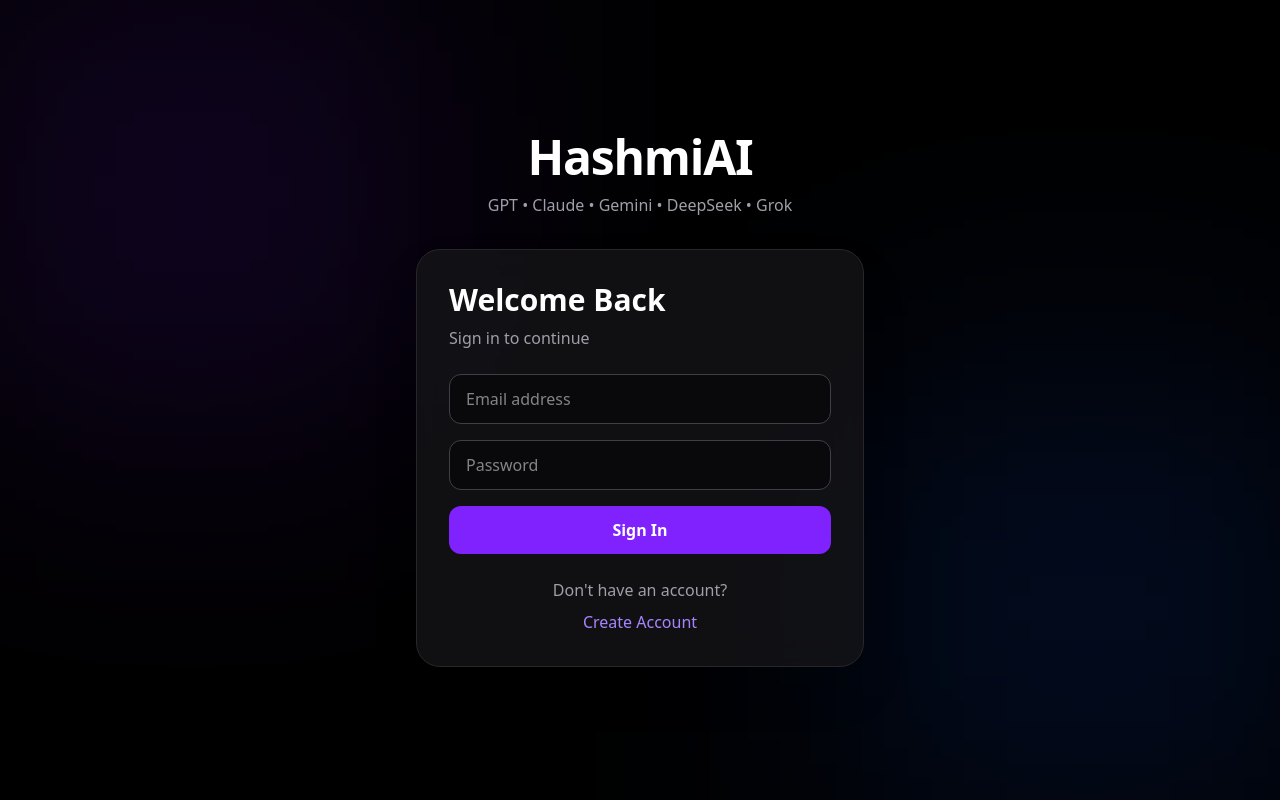
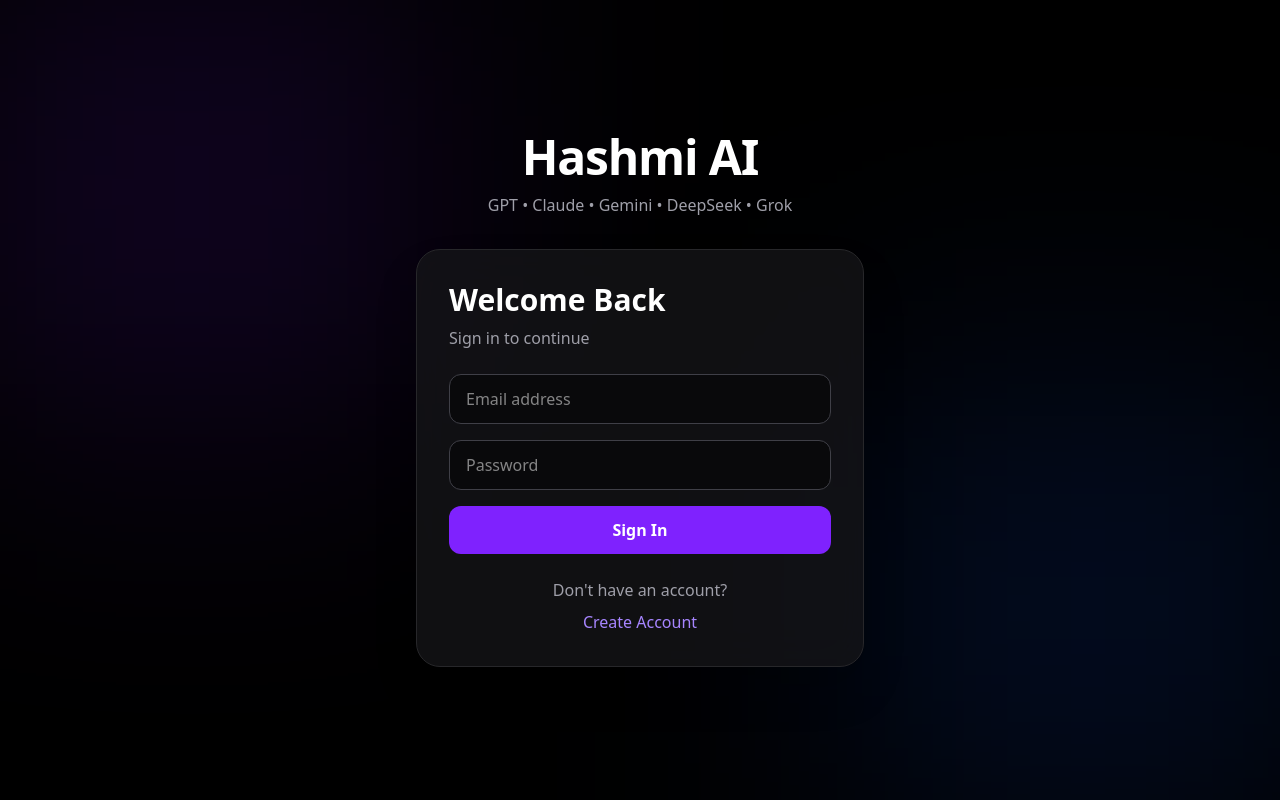
Before and after one commit to asifkhan0870/omni-ai, a Next.js app: page /login in a window 1280 px wide. Built offline with nearby package versions, Linux system fonts and the light colour scheme.

Commit message:
rename the application

```diff
--- a/src/app/chat/page.js
+++ b/src/app/chat/page.js
@@ -82,7 +82,7 @@
           <div className="h-7 w-7 rounded-lg bg-gradient-to-br from-violet-500 to-blue-500 flex items-center justify-center">
             <Sparkles size={14} className="text-white" />
           </div>
-          <span className="font-bold text-lg tracking-tight">HashmiAI</span>
+          <span className="font-bold text-lg tracking-tight">Hashmi AI</span>
         </div>
         {/* Close button — mobile only */}
         {onClose && (
--- a/src/app/login/page.js
+++ b/src/app/login/page.js
@@ -71,7 +71,7 @@
           <div className="text-center mb-8">
 
             <h1 className="text-5xl font-bold tracking-tight">
-              HashmiAI
+              Hashmi AI
             </h1>
 
             <p className="mt-3 text-zinc-400">
```
